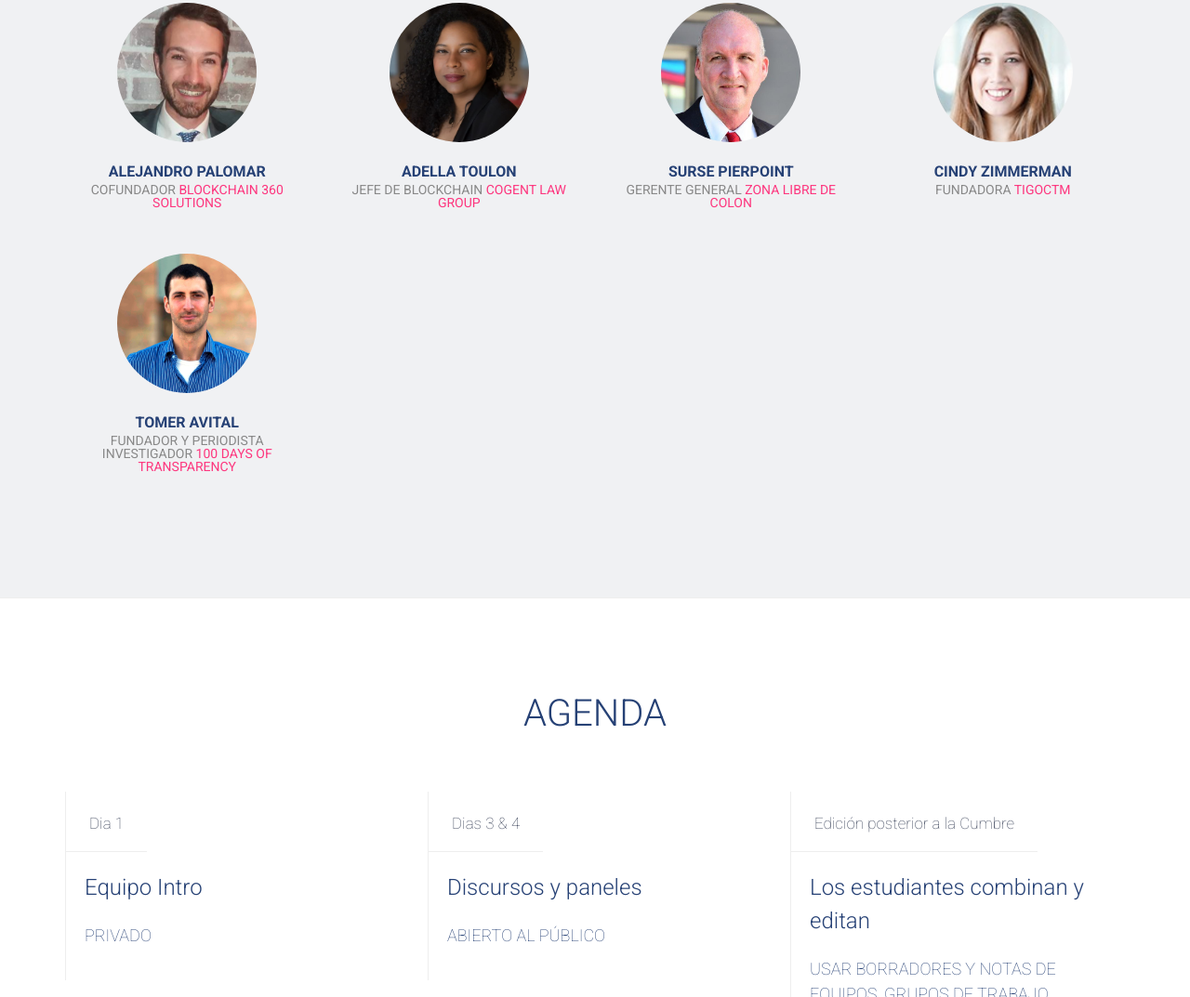
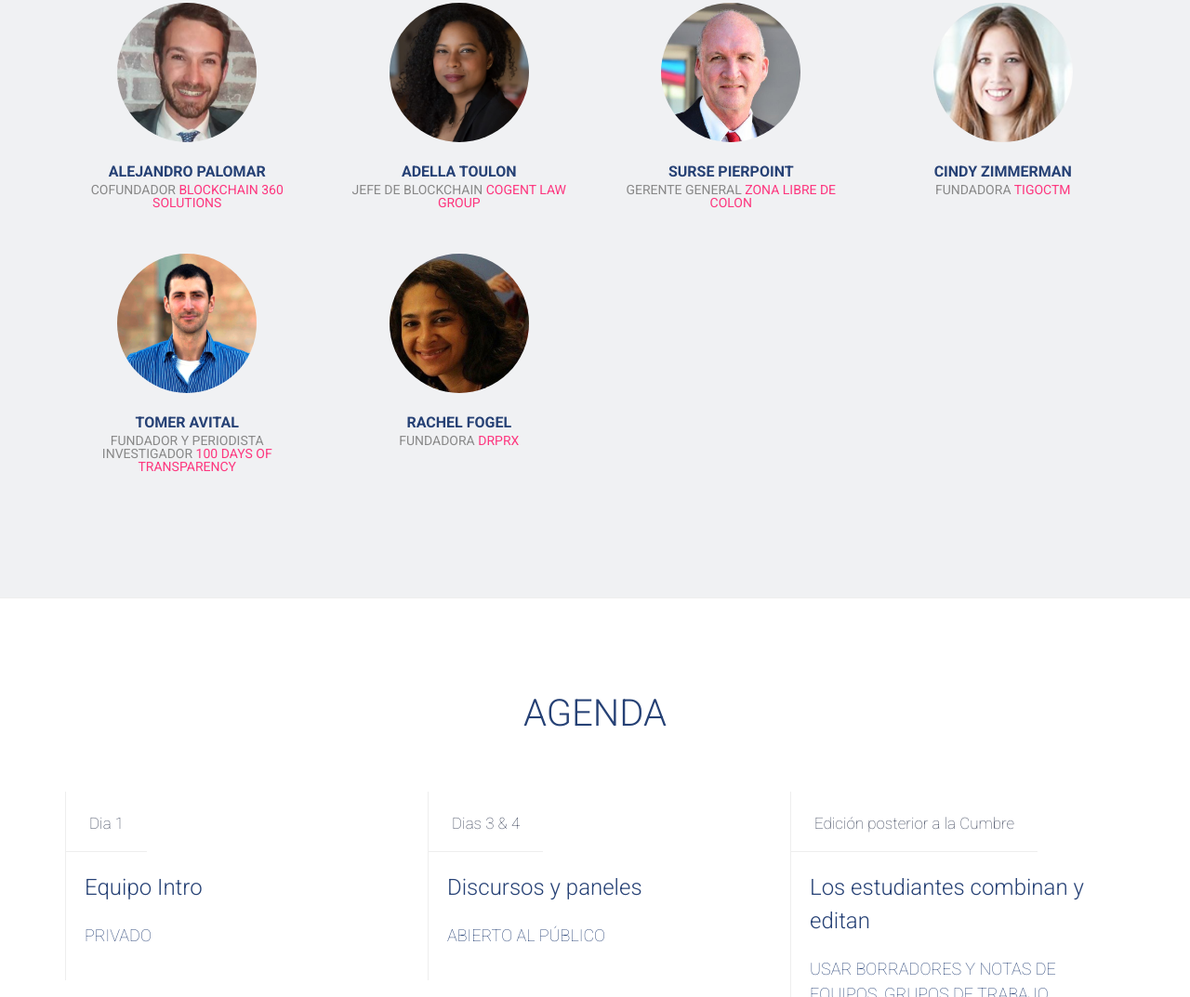
Before and after one commit to PanaFintech/panama-glass-http, a plain HTML site: page es.html in a window 1280 px wide. Shown: the part 1908-2981 px from the top of the page at 93% size. Drawn offline with Linux system fonts and the light colour scheme; some packages are replaced by stand-ins of ours.

Commit message:
RACHEL FOGEL picture

```diff
--- a/es.html
+++ b/es.html
@@ -571,6 +571,22 @@
                                         <h3>Tomer Avital
                                             <small>Fundador y Periodista Investigador
                                                 <a target="_blank" href="https://shkifut.info/english/">100 Days of Transparency</a>
+                                            </small>
+                                        </h3>
+                                    </figcaption>
+                                </figure>
+                            </div>
+                            <!-- /.col-sm-6 -->
+
+                            <div class="col-sm-6 col-md-3">
+                                <figure class="thumbnail">
+                                    <a target="_blank" href="https://drprx.com">
+                                        <img src="img/rachel-fogel.jpeg" class="img-responsive" alt="Image">
+                                    </a>
+                                    <figcaption class="caption text-center">
+                                        <h3>Rachel Fogel
+                                            <small>Fundadora
+                                                <a target="_blank" href="https://drprx.com">DrPrx</a>
                                             </small>
                                         </h3>
                                     </figcaption>
```
Also changed, not shown: en.html (+16 -0 lines), img/rachel-fogel.jpeg (added).
